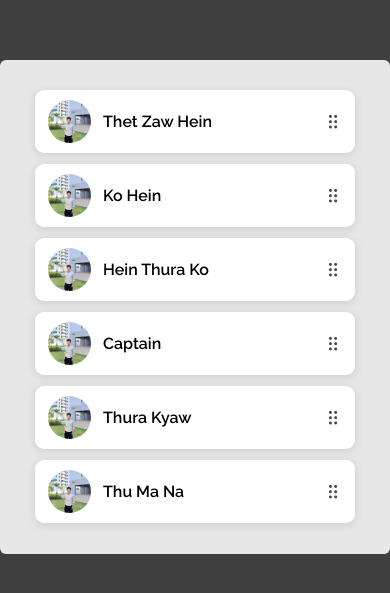
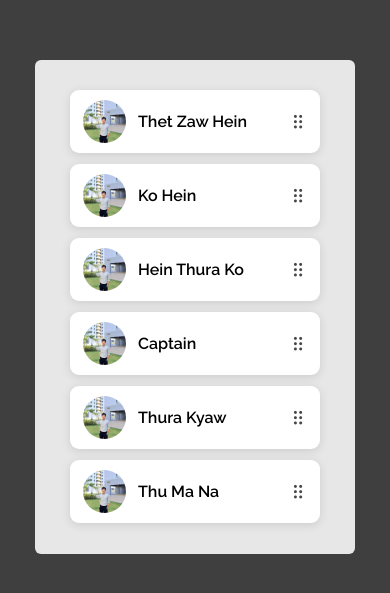
Before and after one commit to koheinthurako/DragAndDropList, a plain HTML site: page index.html in a window 390 px wide. Shown: the part 115-708 px from the top of the page. Drawn offline with nearby package versions, Linux system fonts and the light colour scheme.

Commit message:
change title and width for mobile

```diff
--- a/index.html
+++ b/index.html
@@ -3,7 +3,7 @@
 <head>
     <meta charset="UTF-8">
     <meta name="viewport" content="width=device-width, initial-scale=1.0">
-    <title>Drag&Drop</title>
+    <title>Drag And Drop List</title>
     <link rel="stylesheet" href="./style.css">
     <link rel="stylesheet" href="https://unicons.iconscout.com/release/v4.0.8/css/line.css">
 </head>
--- a/style.css
+++ b/style.css
@@ -63,6 +63,7 @@ body {
 
 @media (max-width: 768px) {
     .sortable-list {
+        width: 320px;
         cursor: auto;
     }
 }
```
